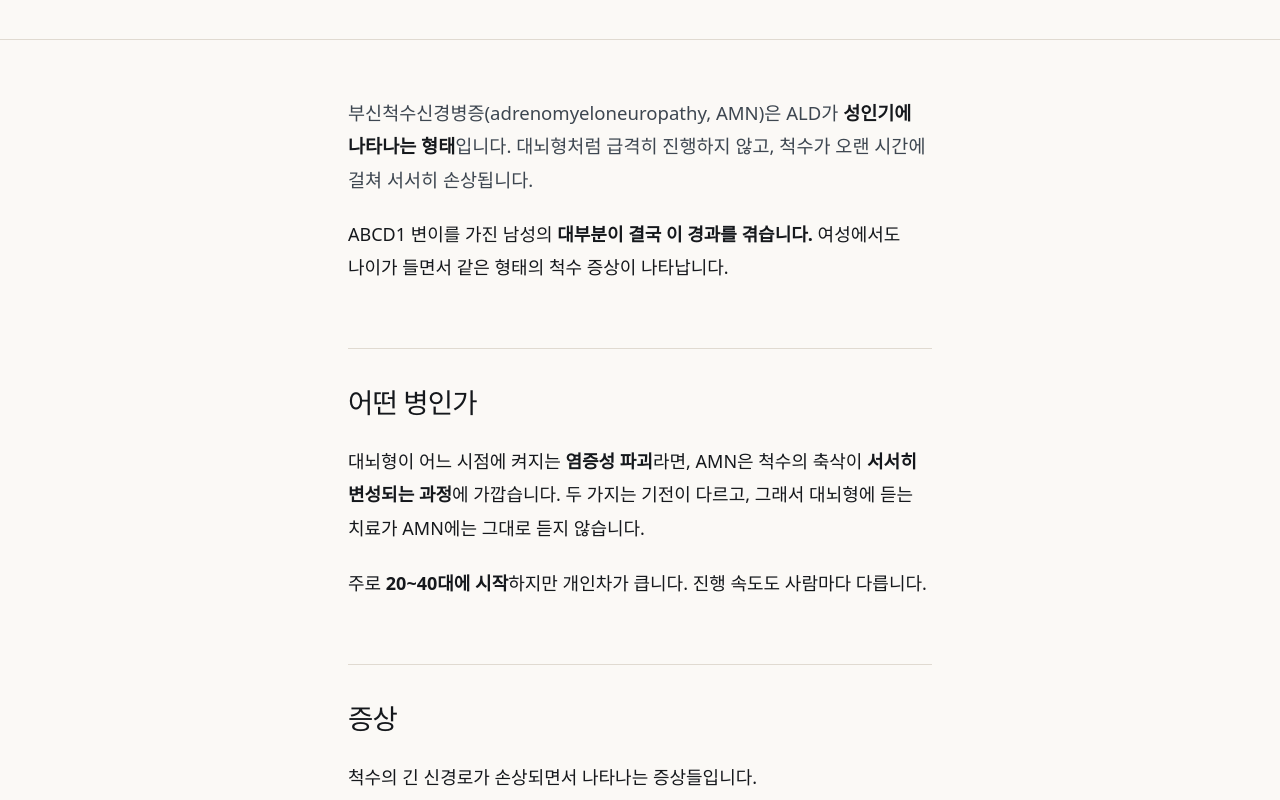
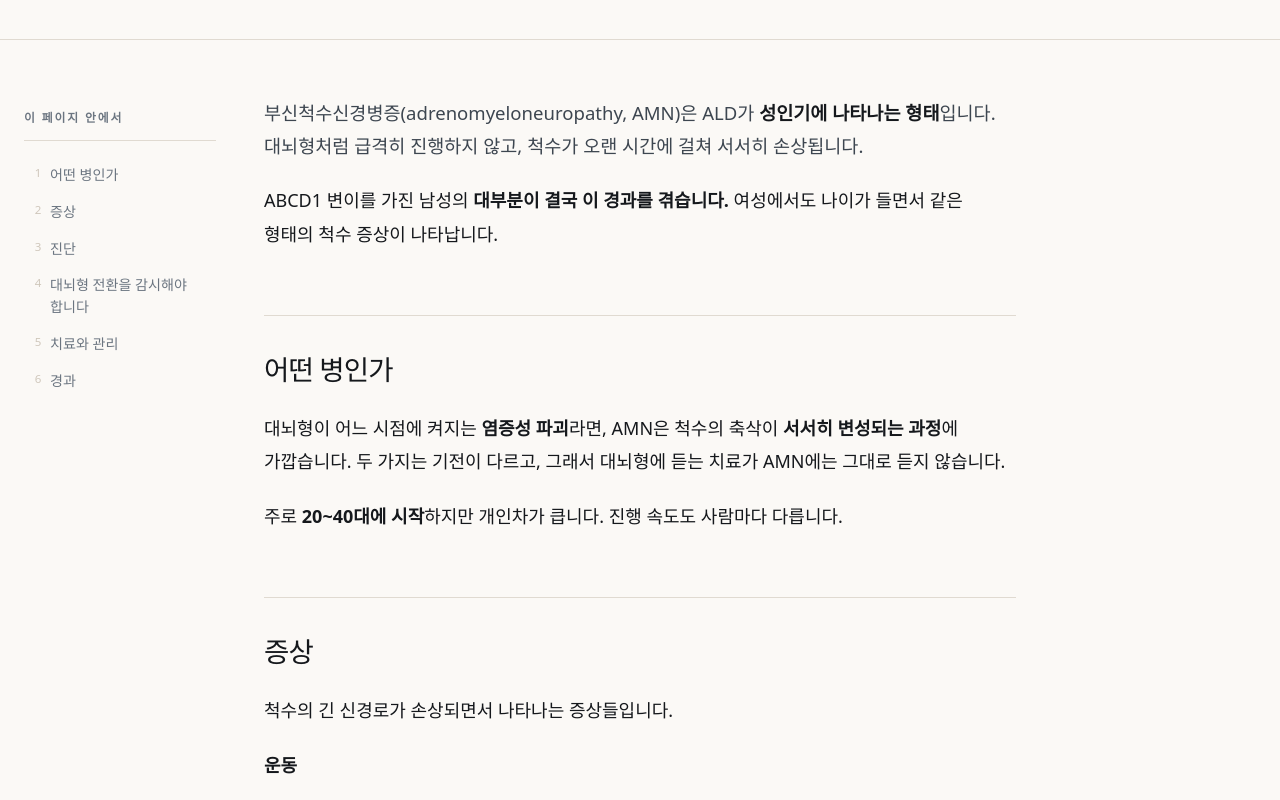
Before and after one commit to jeswow8282-oss/ald-site, an Astro site: page /ald-site/amn in a window 1280 px wide. Shown: the part 271-1071 px from the top of the page. Built offline with nearby package versions, Linux system fonts and the light colour scheme; Astro itself is replaced by a stand-in of ours; a web font is replaced by a local one.

Commit message:
넓은 화면 대응 — 본문 폭 확대와 페이지 목차 추가
- 본문 읽기 폭 40rem → 47rem (640px → 752px)
- 헤더·홈·푸터 폭 72rem → 80rem
- 1180px 이상 화면에서 왼쪽 여백에 스티키 목차 표시
  (h2 기준, 현재 읽는 절을 자동 표시)
- 1300px 이상에서 표와 그림이 글줄보다 넓게 확장
- 스티키 헤더에 제목이 가리지 않도록 scroll-margin 적용

데스크톱에서 좌우가 비어 보이던 문제 해결. 모바일 레이아웃은 그대로.

Co-Authored-By: Claude Opus 5 <noreply@anthropic.com>

```diff
--- a/src/layouts/Base.astro
+++ b/src/layouts/Base.astro
@@ -1,5 +1,6 @@
 ---
-const { frontmatter, title: titleProp, description: descProp, home } = Astro.props;
+const { frontmatter, title: titleProp, description: descProp, home, headings = [] } = Astro.props;
+const toc = (headings ?? []).filter((h) => h.depth === 2);
 const title = titleProp ?? frontmatter?.title ?? '부신백질이영양증 (ALD)';
 const description =
   descProp ?? frontmatter?.description ??
@@ -60,8 +61,8 @@ const canonical = new URL(Astro.url.pathname, Astro.site ?? 'https://example.org
       --serif: 'Noto Serif KR', serif;
       --sans: 'Pretendard', 'Noto Sans KR', system-ui, -apple-system, sans-serif;
 
-      --read: 40rem;
-      --wide: 72rem;
+      --read: 47rem;   /* 본문 읽기 폭 */
+      --wide: 80rem;   /* 헤더·홈·푸터 폭 */
     }
     * { box-sizing: border-box; }
     html { scroll-behavior: smooth; }
@@ -128,7 +129,53 @@ const canonical = new URL(Astro.url.pathname, Astro.site ?? 'https://example.org
 
     /* ── 본문 ── */
     main { padding-bottom: 6rem; }
-    .prose { max-width: var(--read); margin: 0 auto; padding: 3.5rem 1.75rem 0; }
+
+    /* 넓은 화면: 왼쪽 여백을 목차로 채웁니다 */
+    .page-body {
+      display: grid; grid-template-columns: 1fr minmax(0, var(--read)) 1fr;
+      max-width: 92rem; margin: 0 auto; padding: 0 1.5rem; column-gap: 3rem;
+    }
+    .prose { grid-column: 2; max-width: var(--read); padding: 3.5rem 0 0; }
+
+    .toc {
+      grid-column: 1; justify-self: end;
+      position: sticky; top: 7.5rem; align-self: start;
+      width: min(15rem, 100%); margin-top: 4.2rem;
+      max-height: calc(100vh - 10rem); overflow-y: auto;
+    }
+    .toc-title {
+      font-size: .74rem; font-weight: 600; letter-spacing: .16em; text-transform: uppercase;
+      color: var(--muted); margin: 0 0 1rem; padding-bottom: .7rem; border-bottom: 1px solid var(--rule);
+    }
+    .toc ol { list-style: none; margin: 0; padding: 0; counter-reset: toc; }
+    .toc li { counter-increment: toc; margin-bottom: .1rem; }
+    .toc a {
+      display: block; padding: .42rem 0 .42rem 1.5rem; position: relative;
+      color: var(--muted); text-decoration: none; font-size: .88rem; line-height: 1.55;
+      border-left: 2px solid transparent; transition: color .2s, border-color .2s;
+    }
+    .toc a::before {
+      content: counter(toc); position: absolute; left: .55rem; top: .42rem;
+      font-size: .72rem; color: var(--rule-2); font-variant-numeric: tabular-nums;
+    }
+    .toc a:hover { color: var(--ink); }
+    .toc a.active { color: var(--deep); font-weight: 600; border-left-color: var(--deep); }
+    .toc a.active::before { color: var(--deep); }
+
+    /* 스티키 헤더에 제목이 가리지 않도록 */
+    .prose :global(h2), .prose :global(h3) { scroll-margin-top: 6.5rem; }
+
+    /* 넓은 화면에서는 표와 그림이 글줄보다 넓게 — 오른쪽 여백을 씁니다 */
+    @media (min-width: 1300px) {
+      .table-wrap { width: calc(100% + 7rem); }
+      .prose :global(p:has(> img)) { width: calc(100% + 7rem); }
+    }
+
+    @media (max-width: 1180px) {
+      .page-body { grid-template-columns: minmax(0, var(--read)); justify-content: center; padding-inline: 1.75rem; }
+      .toc { display: none; }
+      .prose { grid-column: 1; }
+    }
     .prose > :global(p:first-of-type) { font-size: 1.16rem; line-height: 1.8; color: var(--ink-2); }
 
     .prose :global(h2) {
@@ -246,7 +293,23 @@ const canonical = new URL(Astro.url.pathname, Astro.site ?? 'https://example.org
   )}
 
   <main>
-    {home ? <slot /> : <div class="prose"><slot /></div>}
+    {home ? <slot /> : (
+      <div class="page-body">
+        {toc.length > 2 && (
+          <aside class="toc" aria-label="이 페이지의 목차">
+            <p class="toc-title">이 페이지 안에서</p>
+            <nav>
+              <ol>
+                {toc.map((h) => (
+                  <li><a href={`#${h.slug}`}>{h.text.replace(/^\d+\.\s*/, '')}</a></li>
+                ))}
+              </ol>
+            </nav>
+          </aside>
+        )}
+        <div class="prose"><slot /></div>
+      </div>
+    )}
   </main>
 
   <footer>
@@ -288,6 +351,26 @@ const canonical = new URL(Astro.url.pathname, Astro.site ?? 'https://example.org
       btn.setAttribute('aria-expanded', String(open));
       btn.setAttribute('aria-label', open ? '메뉴 닫기' : '메뉴 열기');
     });
+    // 목차: 현재 읽고 있는 절 표시
+    (function () {
+      var links = [...document.querySelectorAll('.toc a')];
+      if (!links.length) return;
+      var map = new Map();
+      links.forEach(function (a) {
+        var el = document.getElementById(decodeURIComponent(a.hash.slice(1)));
+        if (el) map.set(el, a);
+      });
+      var mark = function (a) { links.forEach(function (l) { l.classList.toggle('active', l === a); }); };
+      var io = new IntersectionObserver(function (entries) {
+        var visible = [...map.keys()].filter(function (el) {
+          var r = el.getBoundingClientRect();
+          return r.top < window.innerHeight * 0.5;
+        });
+        if (visible.length) mark(map.get(visible[visible.length - 1]));
+      }, { rootMargin: '-20% 0px -70% 0px', threshold: 0 });
+      map.forEach(function (a, el) { io.observe(el); });
+    })();
+
     (function () {
       var items = document.querySelectorAll('.fade-up');
       if (!items.length) return;
```
